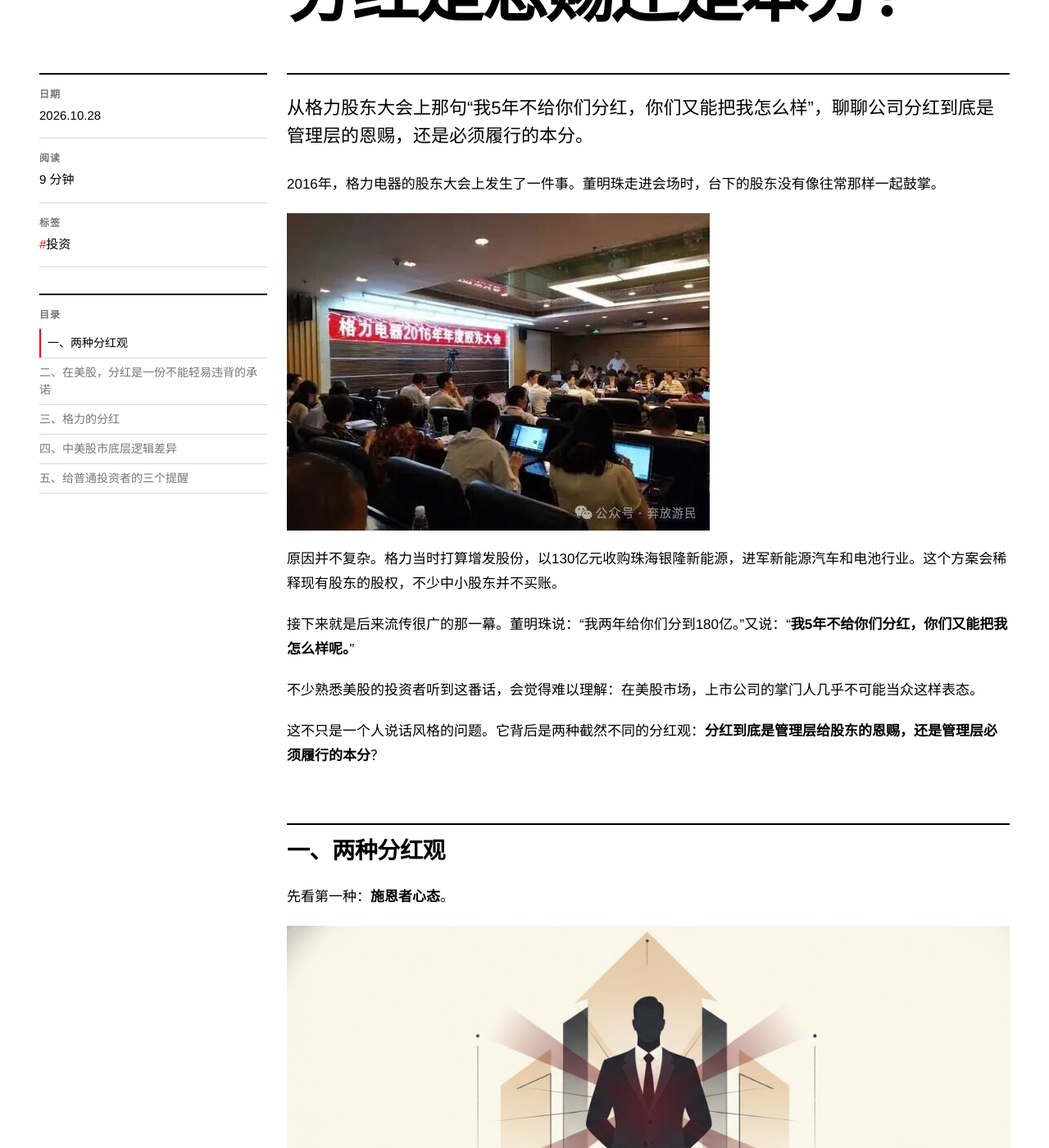
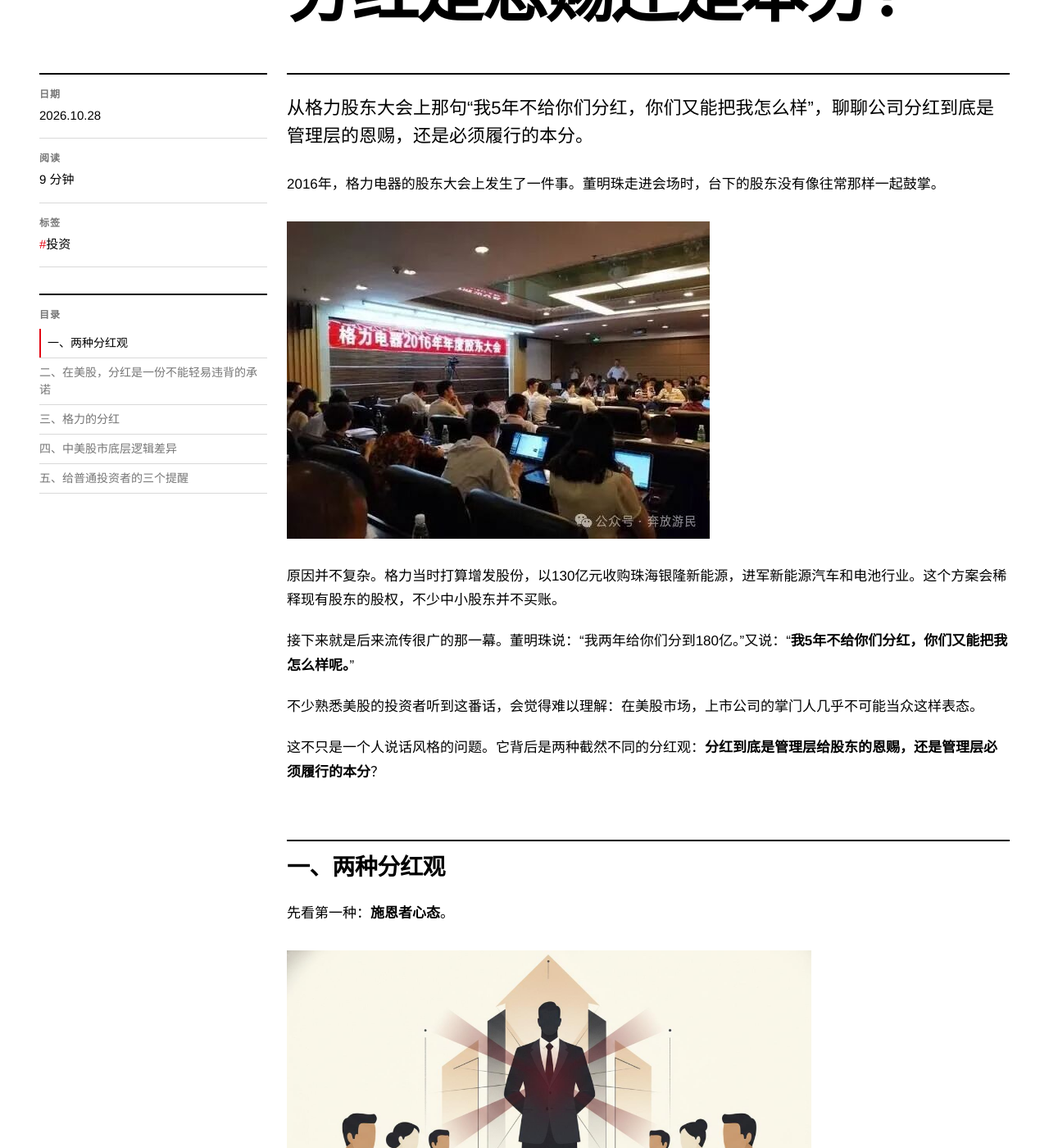
Before and after one commit to bfym2025/bfym2025.github.io, a Jekyll site: the page built from _posts/2026-10-28-dividend-gift-or-duty.md, in a window 1280 px wide and 1400 px high, scrolled down 212 px. Shown: the whole window at 82% size. Built offline with Jekyll 4.4.1, drawn with Linux system fonts in a browser that asks for light colours; comment, search, counter and statistics services are not loaded.

Commit message:
Constrain post images to a consistent size
Co-Authored-By: Claude Code <noreply@anthropic.com>

```diff
--- a/assets/css/swiss.css
+++ b/assets/css/swiss.css
@@ -255,7 +255,15 @@ main { min-height: 70vh; }
 .content .task-list { padding-left: 0; }
 .content .task-list-item { list-style: none; }
 .content .task-list-item input { accent-color: var(--accent); margin-right: .5em; }
-.content img { display: block; max-width: 100%; height: auto; }
+/* 正文图片统一限宽限高，避免竖图/方图占满整屏；保持左对齐贴住网格 */
+.content img {
+  display: block;
+  width: auto;
+  height: auto;
+  max-width: min(100%, 640px);
+  max-height: 640px;
+  margin: 1.8em 0;
+}
 .content hr { border: 0; border-top: 2px solid var(--rule); margin: 3em 0; }
 
 .content blockquote {
```
